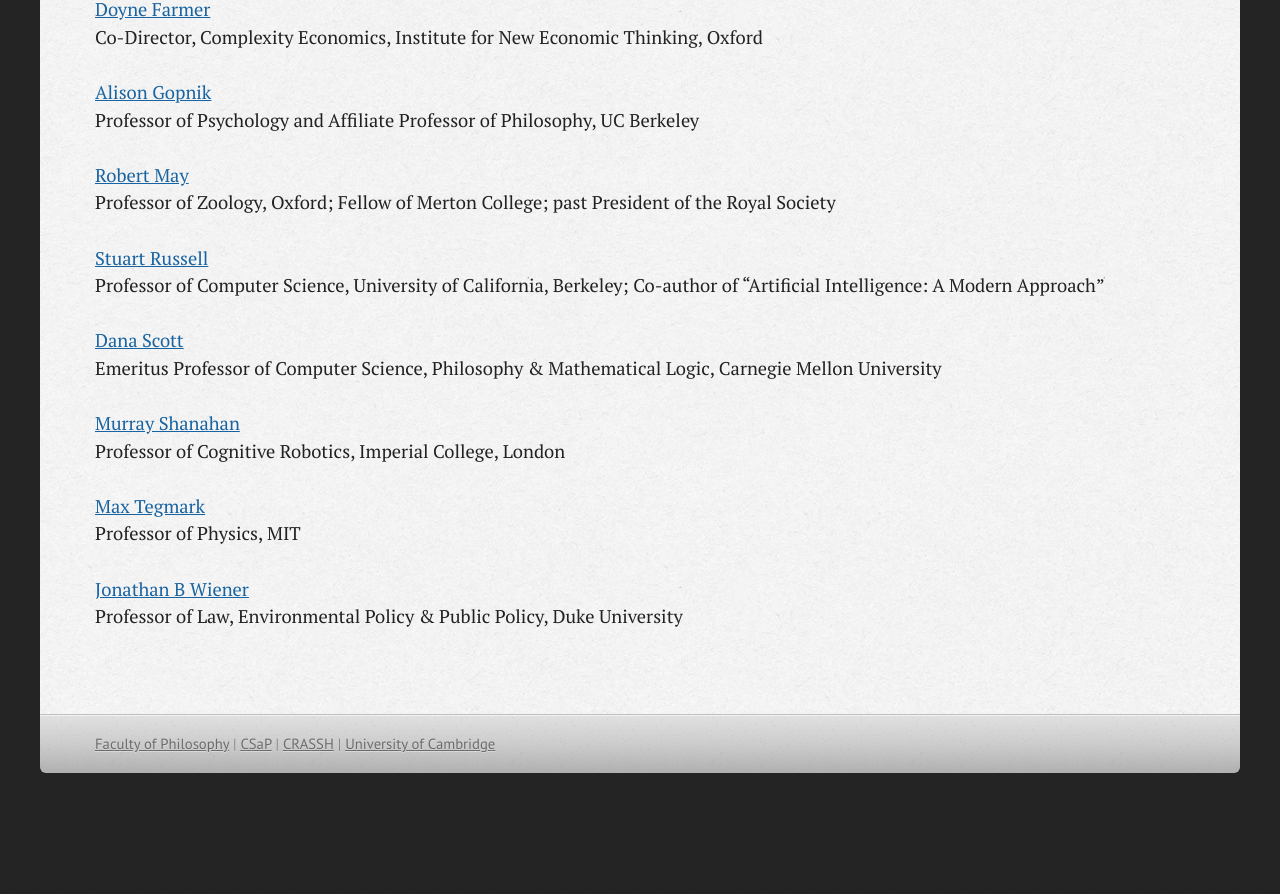
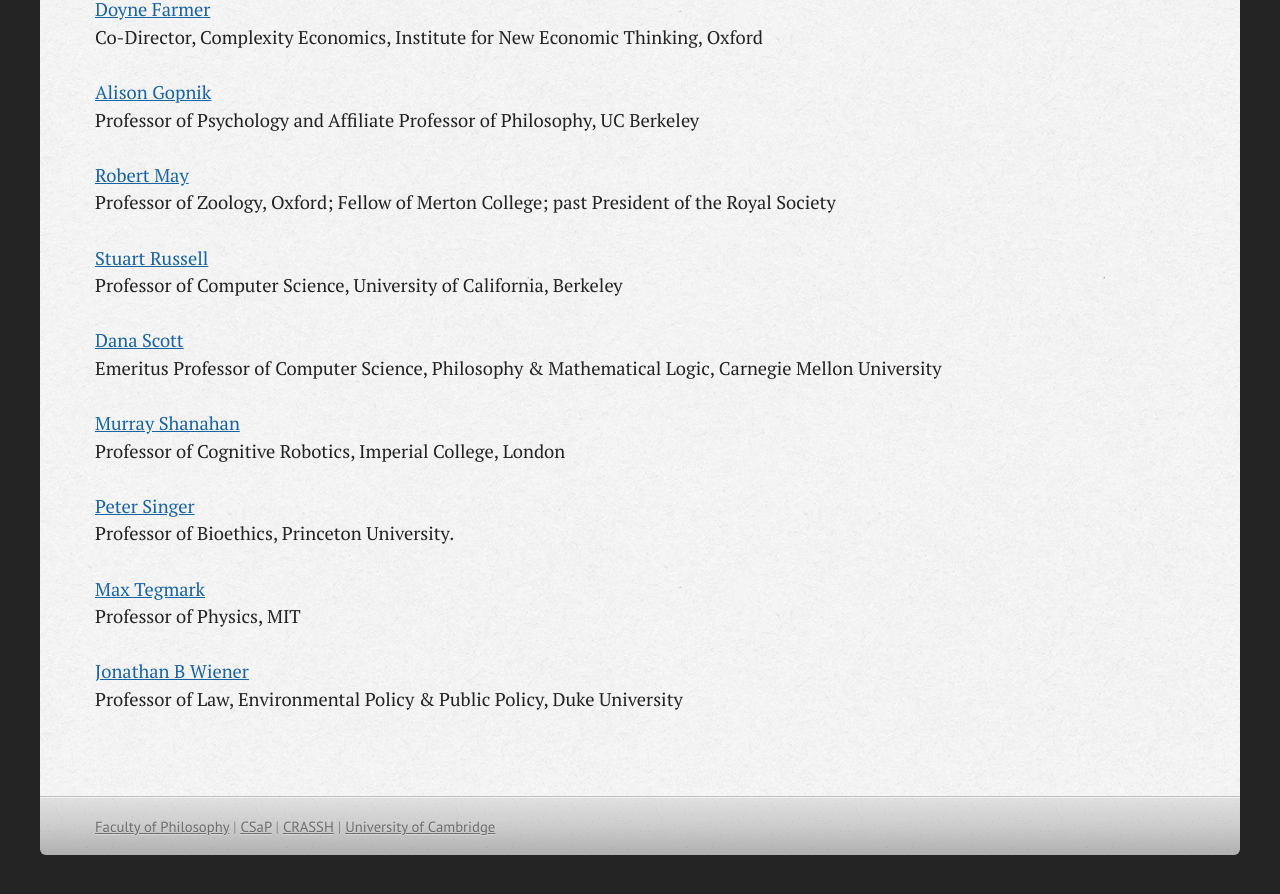
Before and after one commit to cseruk/cseruk.github.io, a Jekyll site: the page built from index.md, in a window 1280 px wide and 900 px high, scrolled down 2682 px. Shown: the top 894 px of the window. Built offline with Jekyll 4.4.1, drawn with Linux system fonts in a browser that asks for light colours; nearby versions of some CDN libraries; Markdown is read by kramdown in place of the engine named in the settings; before the commit the page ends 3499 px from its top, so only the background shows below that.

Commit message:
Added Peter Singer to external advisory board

```diff
--- a/index.md
+++ b/index.md
@@ -94,7 +94,7 @@ Professor of Psychology and Affiliate Professor of Philosophy, UC Berkeley
 Professor of Zoology, Oxford; Fellow of Merton College; past President of the Royal Society
 
 [Stuart Russell](www.cs.berkeley.edu/~russell/)<br>
-Professor of Computer Science, University of California, Berkeley; Co-author of "Artificial Intelligence: A Modern Approach"
+Professor of Computer Science, University of California, Berkeley
 
 [Dana Scott](http://en.wikipedia.org/wiki/Dana_Scott)<br>
 Emeritus Professor of Computer Science, Philosophy & Mathematical Logic, Carnegie Mellon University
@@ -102,6 +102,9 @@ Emeritus Professor of Computer Science, Philosophy & Mathematical Logic, Carnegi
 [Murray Shanahan](http://www.doc.ic.ac.uk/%7Empsha/index.html)<br>
 Professor of Cognitive Robotics, Imperial College, London
 
+[Peter Singer](https://www.princeton.edu/~psinger/)<br>
+Professor of Bioethics, Princeton University.
+
 [Max Tegmark](http://space.mit.edu/home/tegmark/)<br>
 Professor of Physics, MIT
 
```
